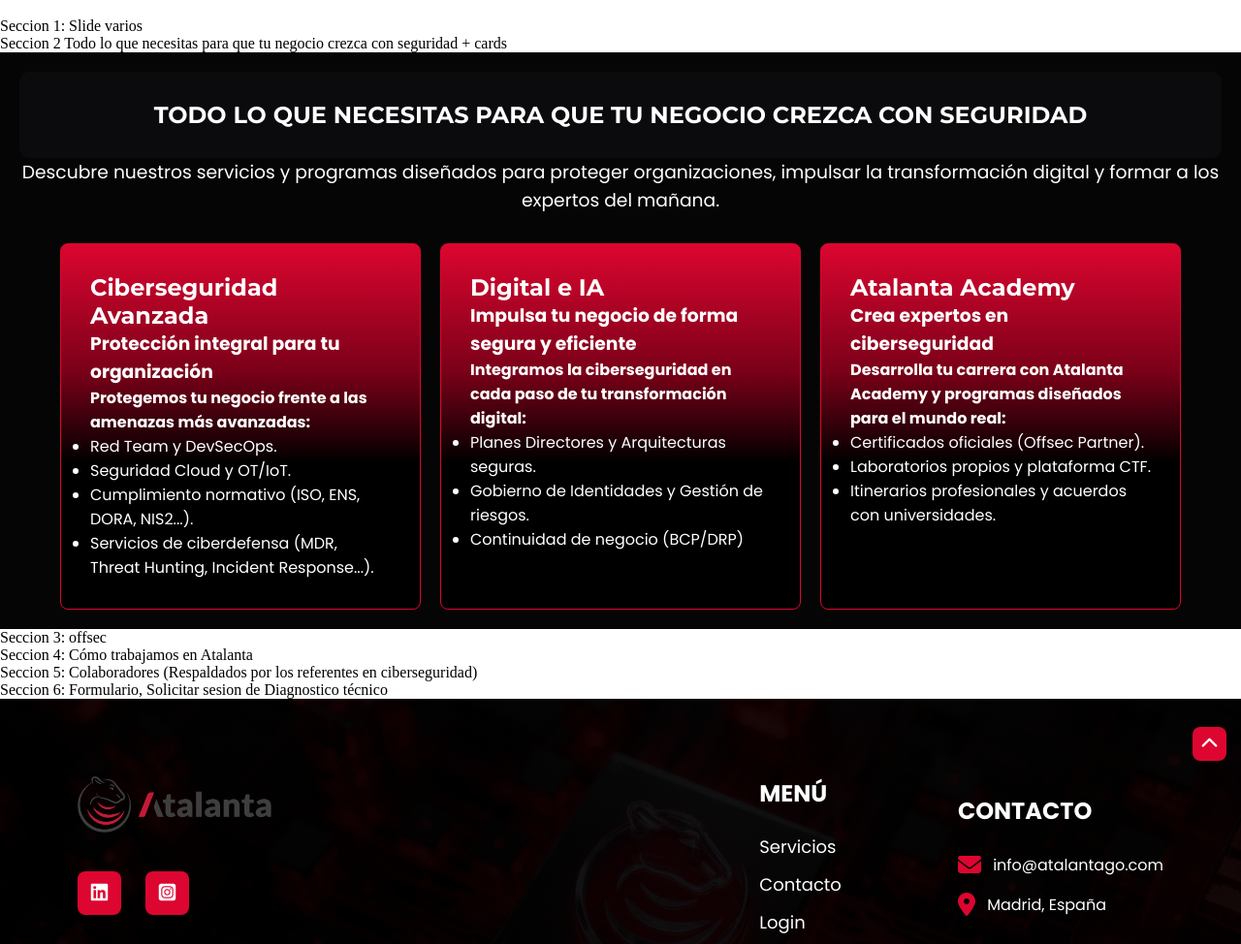
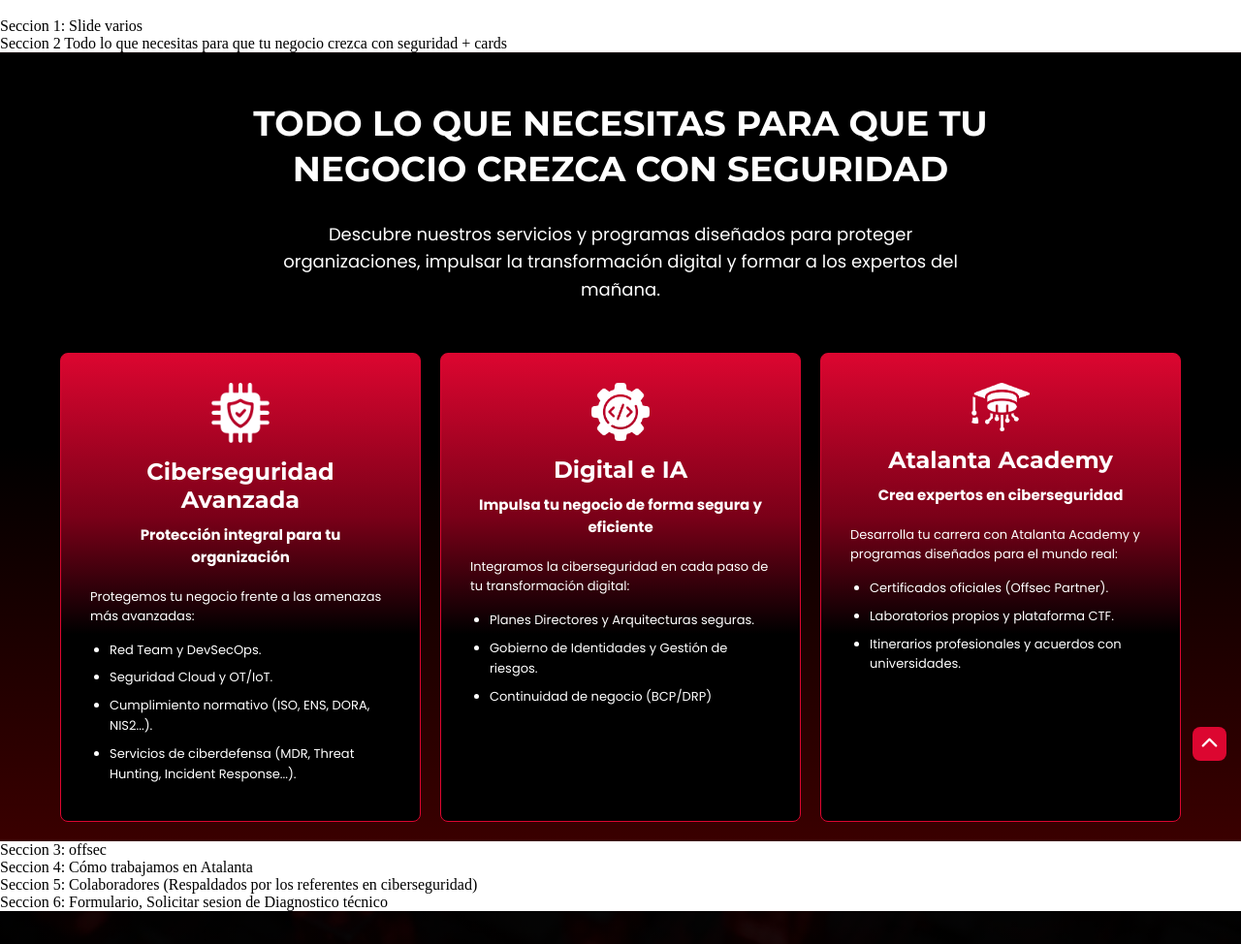
Before and after one commit to ysabelvalencia/ProyectoAtalanta, a plain HTML site: page index.html in a window 1280 px wide. Shown: the top 974 px of the page at 97% size. Drawn offline with Linux system fonts and the light colour scheme.

Commit message:
Modifying media queries for tablet version in section2.css

```diff
--- a/index.html
+++ b/index.html
@@ -37,6 +37,7 @@
         </div>
         <div class="container__main-box">
           <div class="card">
+            <img src="images/icons/iconos-web-Atalanta-ciberseguridadRecurso-9.png" alt="">
             <h1>Ciberseguridad Avanzada</h1>
             <h3>Protección integral para tu organización</h3>
             <h4>Protegemos tu negocio frente a las amenazas más avanzadas:</h4>
@@ -48,6 +49,7 @@
             </ul>
           </div>
           <div class="card">
+            <img src="images/icons/iconos-web-Atalanta-digitalRecurso-3.png" alt="">
             <h1>Digital e IA</h1>
             <h3>Impulsa tu negocio de forma segura y eficiente</h3>
             <h4>Integramos la ciberseguridad en cada paso de tu transformación digital:</h4>
@@ -58,6 +60,7 @@
             </ul>
           </div>
           <div class="card">
+            <img src="images/icons/iconos-web-Atalanta-iaRecurso-4.png" alt="">
             <h1>Atalanta Academy</h1>
             <h3>Crea expertos en ciberseguridad</h3>
             <h4>Desarrolla tu carrera con Atalanta Academy y programas diseñados para el mundo real:</h4>
--- a/styles/section2.css
+++ b/styles/section2.css
@@ -1,4 +1,191 @@
+.container {
+    color: var(--text-main);
+    background:
+    linear-gradient(
+      to bottom,
+      #000000 0%,
+      #000000 50%,
+      #3a0000 100%
+    );
+    margin:0 auto;
+    background-size: cover;
+    background-position: center;
+    padding: 20px;
+  }
 
+  .container__main {
+    padding: 30px;
+    border-radius: 10px;
+    text-align: center;
+    font-family: "Montserrat", sans-serif;
+  }
+
+  .container__main h1{
+    font-size:28px;
+    font-weight:700;
+    text-transform:uppercase;
+    line-height:1.3;
+    max-width:900px;
+    margin:0 auto;
+  }
+
+  .container__main-descripcion{
+    max-width:700px;
+    margin:0 auto 50px auto;
+  }
+
+  .container__main-descripcion h3{
+    text-align:center;
+    margin-bottom:30px;
+    font-family: "Poppins", sans-serif;
+    font-weight:400; /* NEGRITA */
+    font-size:16px;
+    line-height:1.6;
+  }
+
+  .container__main-box{
+    display:flex;
+    flex-direction:column;
+    align-items:stretch;
+    gap:20px;
+  }
+
+  .card{
+    color: var(--text-main);
+
+    background: linear-gradient(
+      to bottom,
+      var(--primary) 0%,
+      var(--primary-dark) 35%,
+      var(--bg-black) 60%,
+      var(--bg-black) 80%
+    );
+
+    padding:30px;
+    border:1px solid var(--primary);
+    border-radius:8px;
+
+    width:100%;
+    max-width:100%;   /* CAMBIAR ESTO */
+
+    display:flex;
+    flex-direction:column;
+
+    font-family: "Poppins", sans-serif;
+  }
+
+  .card h1{
+    font-family: "Montserrat", sans-serif;
+    font-size:40px;
+    font-weight:700;
+    text-align:center;
+    margin-bottom:10px;
+  }
+
+  .card h3{
+    font-size:16px;
+    font-weight:700; /* NEGRITA */
+    text-align:center; /* CENTRADO */
+    margin-bottom:20px;
+  }
+
+  /* H4 SIN NEGRITA Y CON SEPARACION */
+
+  .card h4{
+    font-size:14px;
+    font-weight:400;
+    margin-bottom:15px;
+  }
+
+  /* LISTA */
+
+  .card ul{
+    font-size:14px;
+    line-height:1.6;
+    padding-left:20px;
+  }
+
+  .card li{
+    margin-bottom:8px;
+  }
+  .card img{
+    width:60px;          /* tamaño de la imagen */
+    height:auto;
+    display:block;       /* necesario para centrar */
+    margin:0 auto 15px auto; /* centra y separa del texto */
+  }
+
+  /* TABLET */
+
+  @media (min-width:768px){
+
+    .container__main-box{
+      flex-direction:row;
+      flex-wrap:nowrap; /* LAS 3 JUNTAS */
+      justify-content:center;
+    }
+
+    .card{
+      width:30%;
+      max-width:380px;
+    }
+
+    .container__main h1{
+      font-size:32px;
+    }
+
+    .container__main-descripcion h3{
+      font-size:17px;
+    }
+
+   /* AJUSTE TEXTO TARJETAS */
+
+   .card h1{
+    font-size:20px;
+  }
+
+  .card h3{
+    font-size:15px;
+  }
+
+  .card h4{
+    font-size:13px;
+  }
+
+  .card ul{
+    font-size:13px;
+  }
+
+}
+
+  /* DESKTOP */
+
+  @media (min-width:1024px){
+
+    .container__main-box{
+      flex-wrap:nowrap;
+      justify-content:center;
+    }
+
+    .card{
+      width:30%;
+      max-width:380px;
+    }
+
+    .container__main h1{
+      font-size:36px;
+    }
+
+    .container__main-descripcion h3{
+      font-size:18px;
+    }
+
+    .card h1{
+      font-size:24px;
+    }
+
+  }
+  /*
   .container {
   color: var(--text-main);
   background: var(--bg-main);
@@ -7,27 +194,49 @@
   background-position: center;
   padding: 20px;
 }
+
 .container__main {
   background-color: var(--bg-section);
   padding: 30px;
   border-radius: 10px;
   text-align: center;
-    font-family: "Montserrat", sans-serif; /* TITULO */
+  font-family: "Montserrat", sans-serif;
 }
+
+
+.container__main h1{
+  font-size:28px;
+  font-weight:700;
+  text-transform:uppercase;
+  line-height:1.3;
+  max-width:900px;
+  margin:0 auto;
+}
+
+.container__main-descripcion{
+  max-width:700px;
+  margin:0 auto 50px auto;
+}
+
 .container__main-descripcion h3{
   text-align:center;
   margin-bottom:30px;
-    font-family: "Poppins", sans-serif; /* TEXTO GENERAL */
-    font-weight:400;
+  font-family: "Poppins", sans-serif;
+  font-weight:300;
+  font-size:16px;
+  line-height:1.6;
 }
+
 .container__main-box{
   display:flex;
   flex-direction:column;
   align-items:stretch;
   gap:20px;
 }
+
 .card{
   color: var(--text-main);
+
   background: linear-gradient(
     to bottom,
     var(--primary) 0%,
@@ -35,20 +244,56 @@
     var(--bg-black) 60%,
     var(--bg-black) 80%
   );
+
   padding:30px;
   border:1px solid var(--primary);
   border-radius:8px;
+
   width:100%;
   max-width:360px;
-    display:flex;          /* NUEVO */
-    flex-direction:column; /* NUEVO */
-    font-family: "Poppins", sans-serif; /* TEXTO GENERAL */
+
+  display:flex;
+  flex-direction:column;
+
+  font-family: "Poppins", sans-serif;
 }
 
+
 .card h1{
-  font-family: "Montserrat", sans-serif; /* TITULO */
+  font-family: "Montserrat", sans-serif;
+  font-size:22px;
+  font-weight:700;
+  text-align:center;
+  margin-bottom:10px;
 }
-  /*TABLET*/
+
+
+.card h2{
+  font-size:16px;
+  font-weight:600;
+  text-align:center;
+  margin-bottom:20px;
+}
+
+.card h3{
+  font-size:14px;
+  font-weight:400;
+  margin-bottom:15px;
+}
+
+
+.card ul{
+  font-size:14px;
+  line-height:1.6;
+  padding-left:20px;
+}
+
+.card li{
+  margin-bottom:8px;
+}
+
+
+/* TABLET
 @media (min-width:768px){
 
   .container__main-box{
@@ -61,8 +306,19 @@
     width:45%;
   }
 
+  /* AJUSTE TIPOGRAFIA
+  .container__main h1{
+    font-size:32px;
   }
-  /*DESKTOP*/
+
+  .container__main-descripcion h3{
+    font-size:17px;
+  }
+
+}
+
+
+/* DESKTOP
 @media (min-width:1024px){
 
   .container__main-box{
@@ -75,4 +331,18 @@
     max-width:380px;
   }
 
+  /* AJUSTE TIPOGRAFIA
+  .container__main h1{
+    font-size:36px;
   }
+
+  .container__main-descripcion h3{
+    font-size:18px;
+  }
+
+  .card h1{
+    font-size:24px;
+  }
+
+}
+*/
```
Lines whose indentation alone changed are shown as unchanged.
